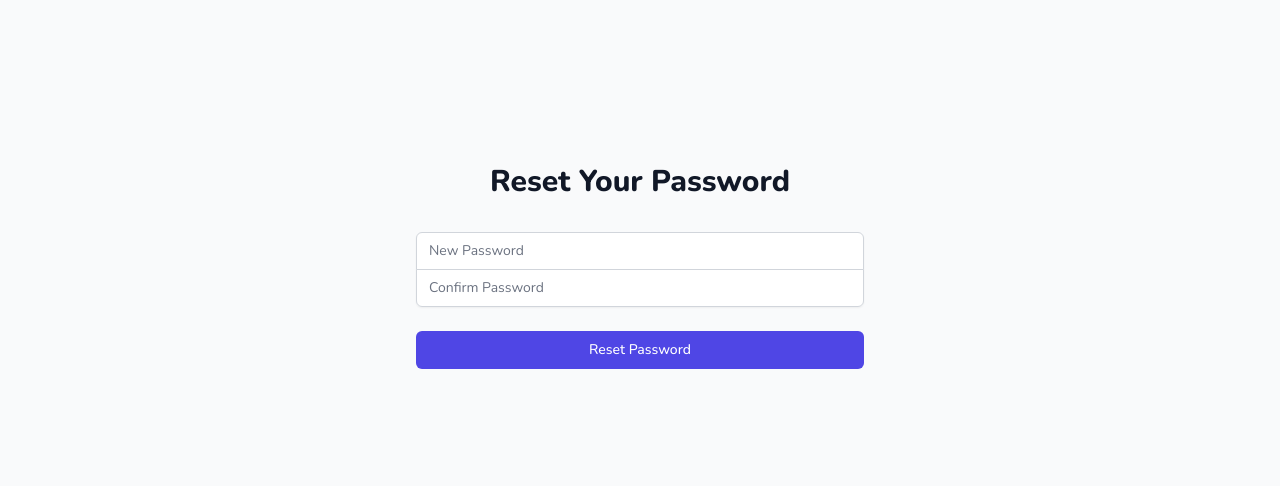
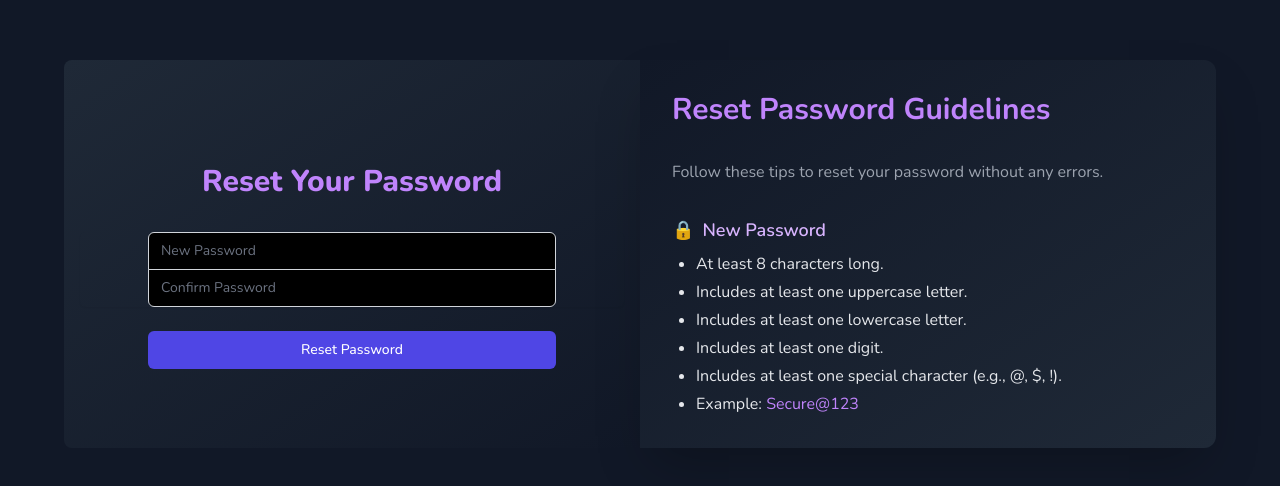
Before and after one commit to LavishPalia/videocave, a React (Vite) app in the folder frontend/: page /reset-password/1 in a window 1280 px wide. Shown: the part 146-632 px from the top of the page. Built offline with nearby package versions, Linux system fonts and the light colour scheme.

Commit message:
added guidelines on register and reset password screens

```diff
--- a/frontend/src/components/LoginInput.tsx
+++ b/frontend/src/components/LoginInput.tsx
@@ -31,7 +31,7 @@ const LoginInput = <T extends FieldValues>({
       name={name}
       render={({ field: { value, onChange, ...fieldProps } }) => (
         <FormItem>
-          <FormLabel>{label}</FormLabel>
+          <FormLabel className="text-base">{label}</FormLabel>
           <FormControl>
             <div className="relative flex items-center">
               <Input
--- a/frontend/src/components/RegisterForm.tsx
+++ b/frontend/src/components/RegisterForm.tsx
@@ -85,9 +85,10 @@ const RegisterForm = () => {
   };
 
   return (
-    <Form {...form}>
-      <div className="flex items-center justify-center min-h-screen bg-gray-900">
-        <div className="w-full max-w-lg p-8 space-y-8 bg-gray-800 shadow-2xl rounded-xl">
+    <div className="flex items-center justify-center min-h-screen bg-gray-900">
+      {/* left section */}
+      <Form {...form}>
+        <div className="w-full max-w-lg p-8 space-y-8 bg-gradient-to-br from-gray-800 to-gray-900 shadow-2xl rounded-l-xl min-h-[656px] h-full">
           <h2 className="text-3xl font-bold text-center text-purple-400">
             Join VideoCave
           </h2>
@@ -178,7 +179,65 @@ const RegisterForm = () => {
             </Link>
           </p>
         </div>
-      </div>
+      </Form>
+
+      {/* Right side */}
+      <section className="w-full max-w-xl p-8 space-y-8 text-gray-200 shadow-2xl bg-gradient-to-br from-gray-800 to-gray-900 rounded-r-xl">
+        <h1 className="text-3xl font-bold text-center text-purple-400">
+          Registration Guidelines
+        </h1>
+        <p className="text-center text-gray-400">
+          Follow these tips to complete your registration without any errors.
+        </p>
+
+        {/* Full Name Guidelines */}
+        <div className="space-y-2">
+          <h2 className="flex items-center text-lg font-semibold text-purple-300">
+            <span className="mr-2">🔤</span> Full Name
+          </h2>
+          <ul className="pl-6 space-y-1 list-disc">
+            <li>Only use English alphabets [(a-z) or (A-Z)] and spaces.</li>
+            <li>
+              Example: <span className="text-purple-400">John Doe</span>
+            </li>
+          </ul>
+        </div>
+
+        {/* Email Guidelines */}
+        <div className="space-y-2">
+          <h2 className="flex items-center text-lg font-semibold text-purple-300">
+            <span className="mr-2">📧</span> Email
+          </h2>
+          <ul className="pl-6 space-y-1 list-disc">
+            <li>Provide an accessible email address for verification.</li>
+            <li>
+              Use a valid format such as{" "}
+              <span className="text-purple-400">you@example.com</span>.
+            </li>
+            <li>
+              Example:{" "}
+              <span className="text-purple-400">john.doe@gmail.com</span>
+            </li>
+          </ul>
+        </div>
+
+        {/* Password Guidelines */}
+        <div className="space-y-2">
+          <h2 className="flex items-center text-lg font-semibold text-purple-300">
+            <span className="mr-2">🔒</span> Password
+          </h2>
+          <ul className="pl-6 space-y-1 list-disc">
+            <li>At least 8 characters long.</li>
+            <li>Includes at least one uppercase letter.</li>
+            <li>Includes at least one lowercase letter.</li>
+            <li>Includes at least one digit.</li>
+            <li>Includes at least one special character (e.g., @, $, !).</li>
+            <li>
+              Example: <span className="text-purple-400">Secure@123</span>
+            </li>
+          </ul>
+        </div>
+      </section>
 
       <EmailVerificationModal
         isOpen={isModalOpen}
@@ -198,7 +257,7 @@ const RegisterForm = () => {
         theme="dark"
         transition={Slide}
       />
-    </Form>
+    </div>
   );
 };
 
--- a/frontend/src/components/RegisterInput.tsx
+++ b/frontend/src/components/RegisterInput.tsx
@@ -33,7 +33,7 @@ const RegisterInput = ({
       name={name}
       render={({ field: { value, onChange, ...fieldProps } }) => (
         <FormItem>
-          <FormLabel>{label}</FormLabel>
+          <FormLabel className="text-base">{label}</FormLabel>
           <FormControl>
             <div className="relative flex items-center">
               <Input
--- a/frontend/src/components/UpdateUserProfileInput.tsx
+++ b/frontend/src/components/UpdateUserProfileInput.tsx
@@ -31,7 +31,7 @@ const UpdateUserProfileInput = ({
       name={name}
       render={({ field: { value, onChange, ...fieldProps } }) => (
         <FormItem>
-          <FormLabel>{label}</FormLabel>
+          <FormLabel className="text-base">{label}</FormLabel>
           <FormControl>
             <Input
               placeholder={placeholder}
--- a/frontend/src/components/VideoUploadModal.tsx
+++ b/frontend/src/components/VideoUploadModal.tsx
@@ -163,7 +163,6 @@ export function VideoUploadModel() {
         position="bottom-left"
         theme="dark"
         transition={Slide}
-        stacked
       />
     </Dialog>
   );
--- a/frontend/src/components/dropdowns/UserDropdownMenu.tsx
+++ b/frontend/src/components/dropdowns/UserDropdownMenu.tsx
@@ -85,7 +85,6 @@ export function UserDropdownMenu({
         position="bottom-left"
         theme="dark"
         transition={Slide}
-        stacked
       />
     </DropdownMenu>
   );
--- a/frontend/src/screens/Channel.tsx
+++ b/frontend/src/screens/Channel.tsx
@@ -234,7 +234,6 @@ const Channel = () => {
         position="bottom-left"
         theme="dark"
         transition={Slide}
-        stacked
       />
     </div>
   );
--- a/frontend/src/screens/ForgetPassword.tsx
+++ b/frontend/src/screens/ForgetPassword.tsx
@@ -88,7 +88,6 @@ const ForgetPassword = () => {
         position="bottom-left"
         theme="dark"
         transition={Slide}
-        stacked
       />
     </div>
   );
--- a/frontend/src/screens/ResetPassword.tsx
+++ b/frontend/src/screens/ResetPassword.tsx
@@ -2,7 +2,8 @@ import React, { useState } from "react";
 import { useNavigate, useParams } from "react-router-dom";
 import { useForm } from "react-hook-form";
 import { useResetPasswordMutation } from "../slices/usersApiSlice";
-import { toast } from "react-toastify";
+import { Slide, toast, ToastContainer } from "react-toastify";
+import "react-toastify/dist/ReactToastify.css";
 
 interface ResetPasswordFormData {
   newPassword: string;
@@ -22,11 +23,6 @@ const ResetPassword: React.FC = () => {
   const [isLoading, setIsLoading] = useState(false);
 
   const onSubmit = async (data: ResetPasswordFormData) => {
-    if (data.newPassword !== data.confirmPassword) {
-      toast.error("Passwords do not match");
-      return;
-    }
-
     setIsLoading(true);
     try {
       const response = await resetPassword({
@@ -42,6 +38,10 @@ const ResetPassword: React.FC = () => {
     } catch (err: any) {
       console.log(err);
 
+      if (err?.data?.error === "jwt expired") {
+        toast.error("Reset password link has expired. Please try again");
+        return;
+      }
       toast.error(err?.data?.error || "An error occurred");
     } finally {
       setIsLoading(false);
@@ -49,16 +49,16 @@ const ResetPassword: React.FC = () => {
   };
 
   return (
-    <div className="flex items-center justify-center min-h-screen px-4 py-12 bg-gray-50 sm:px-6 lg:px-8">
-      <div className="w-full max-w-md space-y-8">
+    <div className="flex items-center justify-center min-h-screen bg-gray-900 sm:px-6 lg:px-8">
+      <div className="w-full max-w-xl p-4 space-y-8 rounded-l-lg bg-gradient-to-br from-gray-800 to-gray-900 min-h-[388px] flex flex-col justify-center">
         <div>
-          <h2 className="mt-6 text-3xl font-extrabold text-center text-gray-900">
+          <h2 className="mt-6 text-3xl font-extrabold text-center text-purple-400">
             Reset Your Password
           </h2>
         </div>
         <form className="mt-8 space-y-6" onSubmit={handleSubmit(onSubmit)}>
           <div className="-space-y-px rounded-md shadow-sm">
-            <div>
+            <div className="flex flex-col items-center">
               <label htmlFor="new-password" className="sr-only">
                 New Password
               </label>
@@ -67,17 +67,27 @@ const ResetPassword: React.FC = () => {
                 type="password"
                 {...register("newPassword", {
                   required: "New password is required",
+                  minLength: {
+                    value: 8,
+                    message: "Password must be at least 8 characters long",
+                  },
+                  pattern: {
+                    value:
+                      /^(?=.*[a-z])(?=.*[A-Z])(?=.*\d)(?=.*[@$!%*?&])[A-Za-z\d@$!%*?&]{8,}$/,
+                    message:
+                      "Password must contain at least one uppercase letter, one lowercase letter, one number and one special character",
+                  },
                 })}
-                className="relative block w-full px-3 py-2 text-gray-900 placeholder-gray-500 border border-gray-300 rounded-none appearance-none rounded-t-md focus:outline-none focus:ring-indigo-500 focus:border-indigo-500 focus:z-10 sm:text-sm"
+                className="relative block w-3/4 px-3 py-2 text-gray-200 placeholder-gray-500 bg-black border border-gray-300 rounded-none appearance-none rounded-t-md focus:outline-none focus:ring-indigo-500 focus:border-indigo-500 focus:z-10 sm:text-sm"
                 placeholder="New Password"
               />
               {errors.newPassword && (
-                <p className="text-xs italic text-red-500">
+                <p className="w-3/4 mt-1 mb-2 text-xs italic text-red-500">
                   {errors.newPassword.message}
                 </p>
               )}
             </div>
-            <div>
+            <div className="flex flex-col items-center">
               <label htmlFor="confirm-password" className="sr-only">
                 Confirm Password
               </label>
@@ -88,32 +98,71 @@ const ResetPassword: React.FC = () => {
                   required: "Confirm password is required",
                   validate: (val: string) => {
                     if (watch("newPassword") != val) {
-                      return "Your passwords do not match";
+                      return "Passwords do not match";
                     }
                   },
                 })}
-                className="relative block w-full px-3 py-2 text-gray-900 placeholder-gray-500 border border-gray-300 rounded-none appearance-none rounded-b-md focus:outline-none focus:ring-indigo-500 focus:border-indigo-500 focus:z-10 sm:text-sm"
+                className="relative block w-3/4 px-3 py-2 text-gray-200 placeholder-gray-500 bg-black border border-gray-300 rounded-none appearance-none rounded-b-md focus:outline-none focus:ring-indigo-500 focus:border-indigo-500 focus:z-10 sm:text-sm"
                 placeholder="Confirm Password"
               />
               {errors.confirmPassword && (
-                <p className="text-xs italic text-red-500">
+                <p className="w-3/4 mt-1 mb-2 text-xs italic text-red-500">
                   {errors.confirmPassword.message}
                 </p>
               )}
             </div>
           </div>
 
-          <div>
+          <div className="flex justify-center">
             <button
               type="submit"
               disabled={isLoading}
-              className="relative flex justify-center w-full px-4 py-2 text-sm font-medium text-white bg-indigo-600 border border-transparent rounded-md group hover:bg-indigo-700 focus:outline-none focus:ring-2 focus:ring-offset-2 focus:ring-indigo-500"
+              className="relative flex justify-center w-3/4 px-4 py-2 text-sm font-medium text-white bg-indigo-600 border border-transparent rounded-md group hover:bg-indigo-700 focus:outline-none focus:ring-2 focus:ring-offset-2 focus:ring-indigo-500"
             >
               {isLoading ? "Resetting..." : "Reset Password"}
             </button>
           </div>
         </form>
       </div>
+      <section className="w-full max-w-xl p-8 space-y-8 text-gray-200 shadow-2xl bg-gradient-to-tl from-gray-800 to-gray-900 rounded-r-xl">
+        <h1 className="text-3xl font-bold text-purple-400">
+          Reset Password Guidelines
+        </h1>
+        <p className="text-gray-400">
+          Follow these tips to reset your password without any errors.
+        </p>
+
+        {/* Password Guidelines */}
+        <div className="space-y-2">
+          <h2 className="flex items-center text-lg font-semibold text-purple-300">
+            <span className="mr-2">🔒</span>New Password
+          </h2>
+          <ul className="pl-6 space-y-1 list-disc">
+            <li>At least 8 characters long.</li>
+            <li>Includes at least one uppercase letter.</li>
+            <li>Includes at least one lowercase letter.</li>
+            <li>Includes at least one digit.</li>
+            <li>Includes at least one special character (e.g., @, $, !).</li>
+            <li>
+              Example: <span className="text-purple-400">Secure@123</span>
+            </li>
+          </ul>
+        </div>
+      </section>
+
+      <ToastContainer
+        position="bottom-right"
+        autoClose={1000}
+        hideProgressBar={false}
+        newestOnTop
+        closeOnClick
+        rtl={false}
+        pauseOnFocusLoss
+        draggable
+        pauseOnHover
+        theme="dark"
+        transition={Slide}
+      />
     </div>
   );
 };
--- a/frontend/src/screens/VerifyEmailScreen.tsx
+++ b/frontend/src/screens/VerifyEmailScreen.tsx
@@ -105,7 +105,6 @@ const VerifyEmailScreen = () => {
         position="bottom-left"
         theme="dark"
         transition={Slide}
-        stacked
       />
     </div>
   );
--- a/frontend/src/screens/VideoPlayerScreen.tsx
+++ b/frontend/src/screens/VideoPlayerScreen.tsx
@@ -288,7 +288,6 @@ const VideoPlayerScreen = () => {
         position="bottom-left"
         theme="dark"
         transition={Slide}
-        stacked
       />
     </div>
   );
```
